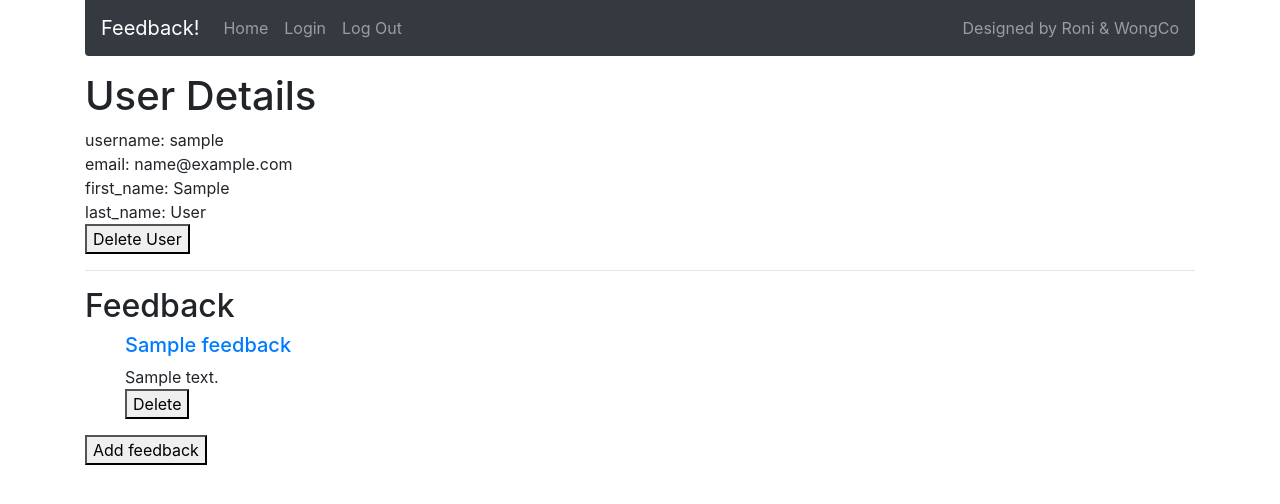
After one commit to wongco/flask-feedback, a Flask app: a page that uses templates/base.html in a window 1280 px wide. The commit adds this page. Shown: the top 504 px of the page. Run offline with Flask 2, Linux system fonts and the light colour scheme; the visitor is signed in with stand-in values (Sample User, id 1); tables that the repository leaves empty hold one stand-in row (values such as "Sample post"); some libraries are stand-ins or nearby versions.

Commit message:
basic is done

```diff
--- a/app.py
+++ b/app.py
@@ -1,9 +1,9 @@
-from flask import Flask, render_template, redirect, session
+from flask import Flask, render_template, redirect, session, flash
 from flask_debugtoolbar import DebugToolbarExtension
 from sqlalchemy.exc import IntegrityError
 from werkzeug.exceptions import Unauthorized
-from models import connect_db, db, User
-from forms import RegisterForm, LoginForm
+from models import connect_db, db, User, Feedback
+from forms import RegisterForm, LoginForm, AddFeedbackForm, UpdateFeedbackForm
 from secret import FLASK_SECRET_KEY, POSTGRESQL_DB
 
 app = Flask(__name__)
@@ -59,13 +59,15 @@ def user_registration():
         except IntegrityError:
             # in case username is already registered
             form.username.errors = [
-                "Your username choice is lacking. Choose another!!!!"]
+                "Your username choice is lacking. Choose another!!!!"
+            ]
             return render_template("register.html", form=form)
 
         session["username"] = user.username
+        flash(f'{username} has registed')
 
         # this is the resource we want to send someone after registering
-        return redirect("/secret")
+        return redirect(f"/users/{username}")
 
     else:
         return render_template("register.html", form=form)
@@ -86,14 +88,121 @@ def user_login():
 
         if user:
             session["username"] = user.username
-            return redirect('/secret')
+            flash(f'{username} have logged in')
+            return redirect(f'/users/{username}')
 
         else:
             # we got back false, send back to login form with error
 
             form.username.errors = [
-                'You may have mistyped, type in the correct stuff!!!']
+                'You may have mistyped, type in the correct stuff!!!'
+            ]
             return render_template("login.html", form=form)
 
     else:
         return render_template("login.html", form=form)
+
+
+@app.route('/users/<username>')
+def display_user_detail(username):
+    """ display the user details excepts pw """
+
+    if not session["username"] == username:
+        raise Unauthorized()
+
+    else:
+        user = User.query.filter_by(username=username).first()
+        feedbacks = user.feedbacks
+
+        return render_template(
+            'user_details.html', user=user, feedbacks=feedbacks)
+
+
+@app.route('/logout')
+def logout():
+    """ log out the user and clean the session, redirect to main"""
+
+    session.clear()
+    return redirect('/')
+
+
+@app.route('/users/<username>/delete', methods=['POST'])
+def delete_user(username):
+    """ delete the user """
+
+    if not session["username"] == username:
+        raise Unauthorized()
+
+    else:
+        user = User.query.filter_by(username=username).first()
+        db.session.delete(user)
+        db.session.commit()
+
+        return redirect('/')
+
+
+@app.route('/users/<username>/feedback/add', methods=['GET', 'POST'])
+def add_feedback(username):
+    """ add feedbacks """
+
+    if not session["username"] == username:
+        raise Unauthorized()
+    else:
+        # we add a feedback for this user
+
+        form = AddFeedbackForm()
+        if form.validate_on_submit():
+            title = form.title.data
+            content = form.content.data
+            new_feedback = Feedback.create_feedback(title, content, username)
+            db.session.add(new_feedback)
+            db.session.commit()
+            flash('You added one feedback!')
+            return redirect(f'/users/{username}')
+
+        else:
+            return render_template(
+                "add_feedback.html", form=form, username=username)
+
+
+@app.route('/feedback/<int:feedback_id>/update', methods=['GET', 'POST'])
+def update_feedback(feedback_id: int):
+    """ update feedbacks """
+
+    current_feedback = Feedback.query.filter_by(id=feedback_id).first()
+    username = current_feedback.user.username  # get the username throught the feedback relationship
+
+    if not session["username"] == username:
+        raise Unauthorized()
+    else:
+        # we update a feedback for this user
+
+        form = UpdateFeedbackForm(obj=current_feedback)
+
+        if form.validate_on_submit():
+            current_feedback.title = form.title.data
+            current_feedback.content = form.content.data
+            db.session.commit()
+            flash('You updated one feedback!')
+            return redirect(f'/users/{username}')
+
+        else:
+            return render_template(
+                "update_feedback.html", form=form, feedback=current_feedback)
+
+
+@app.route('/feedback/<int:feedback_id>/delete', methods=['POST'])
+def delete_feedback(feedback_id: int):
+    """ delete the feedback"""
+
+    current_feedback = Feedback.query.filter_by(id=feedback_id).first()
+    username = current_feedback.user.username  # get the username throught the feedback relationship
+
+    if not session["username"] == username:
+        raise Unauthorized()
+
+    else:
+        db.session.delete(current_feedback)
+        db.session.commit()
+
+        return redirect(f'/users/{username}')
--- /dev/null
+++ b/secret.py
@@ -0,0 +1,2 @@
+FLASK_SECRET_KEY = "RONI IS AMAZING"
+POSTGRESQL_DB = "postgres:///feedback"
--- a/templates/base.html
+++ b/templates/base.html
@@ -35,9 +35,9 @@
           <li class="nav-item">
             <a class="nav-link" href="/login">Login</a>
           </li>
-          <!-- <li class="nav-item">
-            <a class="nav-link" href="/tags">Tags</a>
-          </li> -->
+          <li class="nav-item">
+            <a class="nav-link" href="/logout">Log Out</a>
+          </li>
         </ul>
         <span class="navbar-text">Designed by Roni & WongCo</span>
       </div>
--- /dev/null
+++ b/templates/user_details.html
@@ -0,0 +1,46 @@
+<!-- Extending Base Template -->
+{% extends 'base.html' %}
+
+<!-- Tile Content -->
+{% block title %} Feedback - User Details {% endblock %}
+
+<!-- Body Content -->
+{% block body %}
+<h1>User Details </h1>
+<div>username: {{user.username}}</div>
+<div>email: {{user.email}}</div>
+<div>first_name: {{user.first_name}}</div>
+<div>last_name: {{user.last_name}}</div>
+<form action="/users/{{user.username}}/delete" method="POST">
+    <button type="submit">Delete User</button>
+</form>
+
+
+<hr>
+
+<section>
+<h2>Feedback</h2>
+<ol>
+{% for feedback in feedbacks %}
+<div>
+    <div>
+        <a href="/feedback/{{feedback.id}}/update"><h5>{{ feedback.title }}</h5></a>
+    </div>
+
+    <div>{{ feedback.content}}</div>
+    <form action="/feedback/{{feedback.id}}/delete" method="POST">
+        <button type="submit">Delete</button>
+    </form>
+</div>
+{% endfor %}
+
+</ol>
+
+<a href="/users/{{user.username}}/feedback/add">
+    <button type="button">Add feedback</button>
+</a>
+
+
+</section>
+
+{% endblock%}
```
Also changed, not shown: forms.py (+33 -12 lines), models.py (+27 -2 lines), templates/add_feedback.html (added, +15 -0 lines), templates/update_feedback.html (added, +15 -0 lines), 1 other file.
